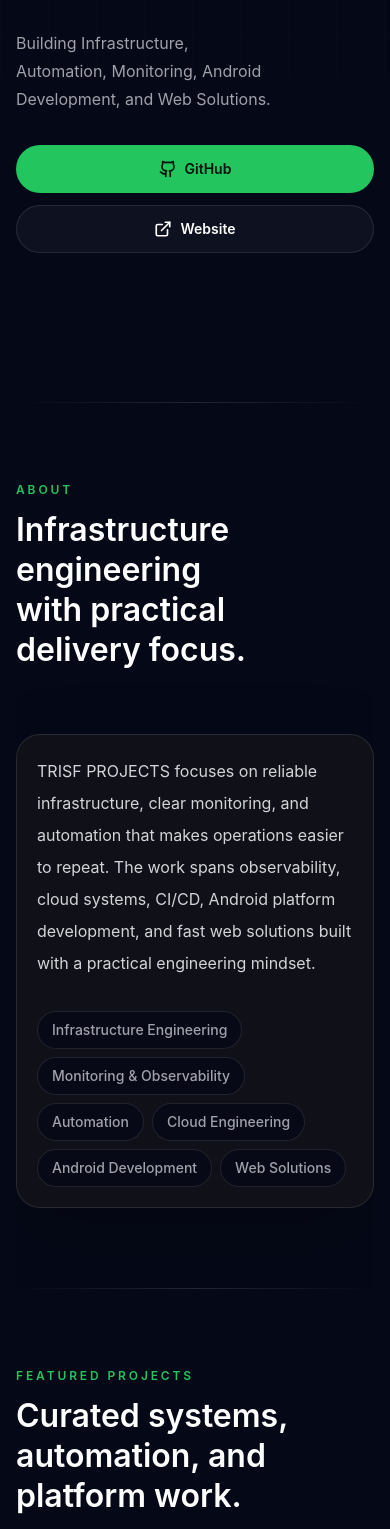
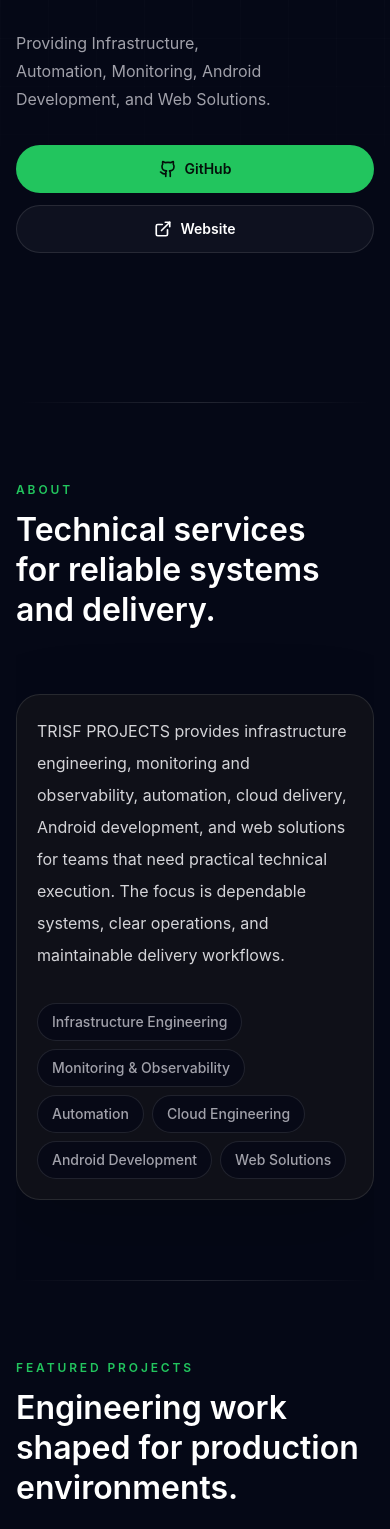
Before and after one commit to trisfproject/trisfproject.github.io, a React (Vite) app: page / in a window 390 px wide. Shown: the part 442-1971 px from the top of the page. Built offline with nearby package versions, Linux system fonts and the light colour scheme.

Commit message:
refactor: refine portfolio branding and technical service messaging

```diff
--- a/index.html
+++ b/index.html
@@ -5,7 +5,7 @@
     <meta name="viewport" content="width=device-width, initial-scale=1.0" />
     <meta
       name="description"
-      content="TRISF PROJECTS showcases Infrastructure, Monitoring, Observability, Automation, Cloud Engineering, Android Development, and Web Solutions."
+      content="TRISF PROJECTS provides Infrastructure, Monitoring, Observability, Automation, Cloud Engineering, Android Development, and Web Solutions."
     />
     <meta
       name="keywords"
@@ -14,22 +14,22 @@
     <meta name="author" content="TRISF PROJECTS" />
     <meta name="theme-color" content="#050816" />
     <meta property="og:type" content="website" />
-    <meta property="og:title" content="TRISF PROJECTS | Infrastructure, Observability, Automation" />
+    <meta property="og:title" content="TRISF PROJECTS | Engineering & Technical Services" />
     <meta
       property="og:description"
-      content="Infrastructure, Monitoring, Observability, Automation, Cloud Engineering, Android Development, and Web Solutions."
+      content="Professional infrastructure, monitoring, automation, Android development, and web solutions."
     />
     <meta property="og:url" content="https://trisfproject.github.io/" />
     <meta property="og:image" content="/og.svg" />
     <meta name="twitter:card" content="summary_large_image" />
-    <meta name="twitter:title" content="TRISF PROJECTS | Infrastructure, Observability, Automation" />
+    <meta name="twitter:title" content="TRISF PROJECTS | Engineering & Technical Services" />
     <meta
       name="twitter:description"
-      content="Building Infrastructure, Automation, Monitoring, Android Development, and Web Solutions."
+      content="Providing Infrastructure, Automation, Monitoring, Android Development, and Web Solutions."
     />
     <meta name="twitter:image" content="/og.svg" />
     <link rel="icon" type="image/svg+xml" href="/favicon.svg" />
-    <title>TRISF PROJECTS | Infrastructure, Observability, Automation</title>
+    <title>TRISF PROJECTS | Engineering & Technical Services</title>
   </head>
   <body>
     <div id="root"></div>
--- a/src/components/SEO.jsx
+++ b/src/components/SEO.jsx
@@ -1,7 +1,7 @@
 import { useEffect } from 'react';
 
 const defaultDescription =
-  'TRISF PROJECTS showcases Infrastructure, Monitoring, Observability, Automation, Cloud Engineering, Android Development, and Web Solutions.';
+  'TRISF PROJECTS provides Infrastructure, Monitoring, Observability, Automation, Cloud Engineering, Android Development, and Web Solutions.';
 
 function setMeta(selector, value) {
   const element = document.head.querySelector(selector);
@@ -9,7 +9,7 @@ function setMeta(selector, value) {
 }
 
 export function SEO({
-  title = 'TRISF PROJECTS | Infrastructure, Observability, Automation',
+  title = 'TRISF PROJECTS | Engineering & Technical Services',
   description = defaultDescription,
   url = 'https://trisfproject.github.io/',
 }) {
--- a/src/data/techStack.js
+++ b/src/data/techStack.js
@@ -22,7 +22,7 @@ import {
 export const techStackGroups = [
   {
     category: 'Infrastructure',
-    description: 'Runtime, networking, and platform foundations.',
+    description: 'Runtime, networking, provisioning, and platform foundations.',
     items: [
       { name: 'Kubernetes', icon: Boxes },
       { name: 'Docker', icon: Container },
@@ -33,7 +33,7 @@ export const techStackGroups = [
   },
   {
     category: 'Monitoring & Observability',
-    description: 'Metrics, dashboards, uptime signals, and alerting.',
+    description: 'Metrics, dashboards, uptime signals, APM, and alerting.',
     items: [
       { name: 'Grafana', icon: LineChart },
       { name: 'Prometheus', icon: RadioTower },
@@ -44,7 +44,7 @@ export const techStackGroups = [
   },
   {
     category: 'Cloud & Automation',
-    description: 'Cloud delivery, edge controls, and repeatable pipelines.',
+    description: 'Cloud delivery, edge controls, and repeatable deployment pipelines.',
     items: [
       { name: 'GCP', icon: Cloud },
       { name: 'GitHub Actions', icon: Github },
@@ -54,7 +54,7 @@ export const techStackGroups = [
   },
   {
     category: 'Development',
-    description: 'Web, database, mobile, and application engineering.',
+    description: 'Web, database, mobile, and application delivery.',
     items: [
       { name: 'React', icon: Code2 },
       { name: 'Laravel', icon: Layers3 },
--- a/src/pages/ProjectsPage.jsx
+++ b/src/pages/ProjectsPage.jsx
@@ -20,7 +20,7 @@ export function ProjectsPage() {
     <>
       <SEO
         title="Projects | TRISF PROJECTS"
-        description="Explore TRISF PROJECTS work across Infrastructure, Monitoring, Observability, Automation, Cloud Engineering, Android Development, and Web Solutions."
+        description="Explore TRISF PROJECTS technical work across infrastructure, monitoring, observability, automation, cloud engineering, Android development, and web solutions."
         url="https://trisfproject.github.io/projects"
       />
       <main id="main-content" className="min-h-screen pt-28 sm:pt-32">
@@ -32,11 +32,11 @@ export function ProjectsPage() {
             <div className="grid gap-6 lg:grid-cols-[1fr_0.46fr] lg:items-end">
               <div>
                 <h1 className="text-balance text-4xl font-semibold leading-tight text-white sm:text-5xl md:text-6xl">
-                  Infrastructure-focused work, organized by discipline.
+                  Technical solutions organized by engineering discipline.
                 </h1>
                 <p className="mt-5 max-w-3xl text-base leading-7 text-[#a1a1aa] sm:text-lg sm:leading-8">
                   A project archive covering platform foundations, monitoring systems, automation,
-                  observability, cloud automation, Android development, web delivery, and security integrations.
+                  observability, cloud delivery, Android development, web engineering, and security integrations.
                 </p>
               </div>
               <div className="surface rounded-[24px] p-5">
--- a/src/sections/About.jsx
+++ b/src/sections/About.jsx
@@ -16,15 +16,15 @@ export function About() {
     <Container id="about" className="section-fade py-20 sm:py-24 md:py-32">
       <div className="grid gap-8 lg:grid-cols-[0.9fr_1.1fr] lg:items-start">
         <Reveal>
-          <SectionHeader eyebrow="About" title="Infrastructure engineering with practical delivery focus." />
+          <SectionHeader eyebrow="About" title="Technical services for reliable systems and delivery." />
         </Reveal>
         <Reveal delay={0.08}>
           <div className="surface rounded-[24px] p-5 sm:p-6 md:p-8">
             <p className="text-base leading-8 text-[#d4d4d8] sm:text-lg sm:leading-9">
-              TRISF PROJECTS focuses on reliable infrastructure, clear monitoring, and automation that
-              makes operations easier to repeat. The work spans observability, cloud systems, CI/CD,
-              Android platform development, and fast web solutions built with a practical engineering
-              mindset.
+              TRISF PROJECTS provides infrastructure engineering, monitoring and observability,
+              automation, cloud delivery, Android development, and web solutions for teams that need
+              practical technical execution. The focus is dependable systems, clear operations, and
+              maintainable delivery workflows.
             </p>
             <div className="mt-8 flex flex-wrap gap-2">
               {roles.map((role) => (
--- a/src/sections/Hero.jsx
+++ b/src/sections/Hero.jsx
@@ -37,12 +37,12 @@ export function Hero() {
             Automate.
           </motion.h1>
           <motion.p
-            className="mt-6 max-w-4xl text-balance text-base leading-7 text-[#a1a1aa] sm:text-lg sm:leading-8 md:text-[1.55rem] md:leading-10"
+            className="mt-6 max-w-4xl text-balance text-base leading-7 text-[#a1a1aa] sm:text-lg sm:leading-8 md:text-[1.5rem] md:leading-10"
             initial={{ opacity: 0, y: 18 }}
             animate={{ opacity: 1, y: 0 }}
             transition={{ duration: 0.58, delay: 0.16 }}
           >
-            Building Infrastructure, Automation, Monitoring, Android Development, and Web Solutions.
+            Providing Infrastructure, Automation, Monitoring, Android Development, and Web Solutions.
           </motion.p>
           <motion.div
             className="mt-8 flex flex-col gap-3 sm:mt-9 sm:flex-row"
--- a/src/sections/Projects.jsx
+++ b/src/sections/Projects.jsx
@@ -15,8 +15,8 @@ export function Projects() {
         <Reveal>
           <SectionHeader
             eyebrow="Featured projects"
-            title="Curated systems, automation, and platform work."
-            description="A focused selection of infrastructure, monitoring, observability, automation, Android, security, cloud, and delivery projects."
+            title="Engineering work shaped for production environments."
+            description="A curated selection of infrastructure, monitoring, observability, automation, Android, security, cloud, and web delivery solutions."
           />
         </Reveal>
         <Reveal delay={0.08}>
--- a/src/sections/TechStack.jsx
+++ b/src/sections/TechStack.jsx
@@ -9,8 +9,8 @@ export function TechStack() {
       <Reveal>
         <SectionHeader
           eyebrow="Tech stack"
-          title="A practical stack for infrastructure, observability, and delivery."
-          description="Grouped by how the tools are used: platform foundations, monitoring signals, cloud automation, and product development."
+          title="Tools used to design, operate, and ship technical solutions."
+          description="Grouped by service area: platform foundations, monitoring and observability, cloud automation, and application development."
         />
       </Reveal>
       <div className="grid gap-4 lg:grid-cols-2">
```
Also changed, not shown: src/data/projects.js (+12 -12 lines), public/og.svg.
